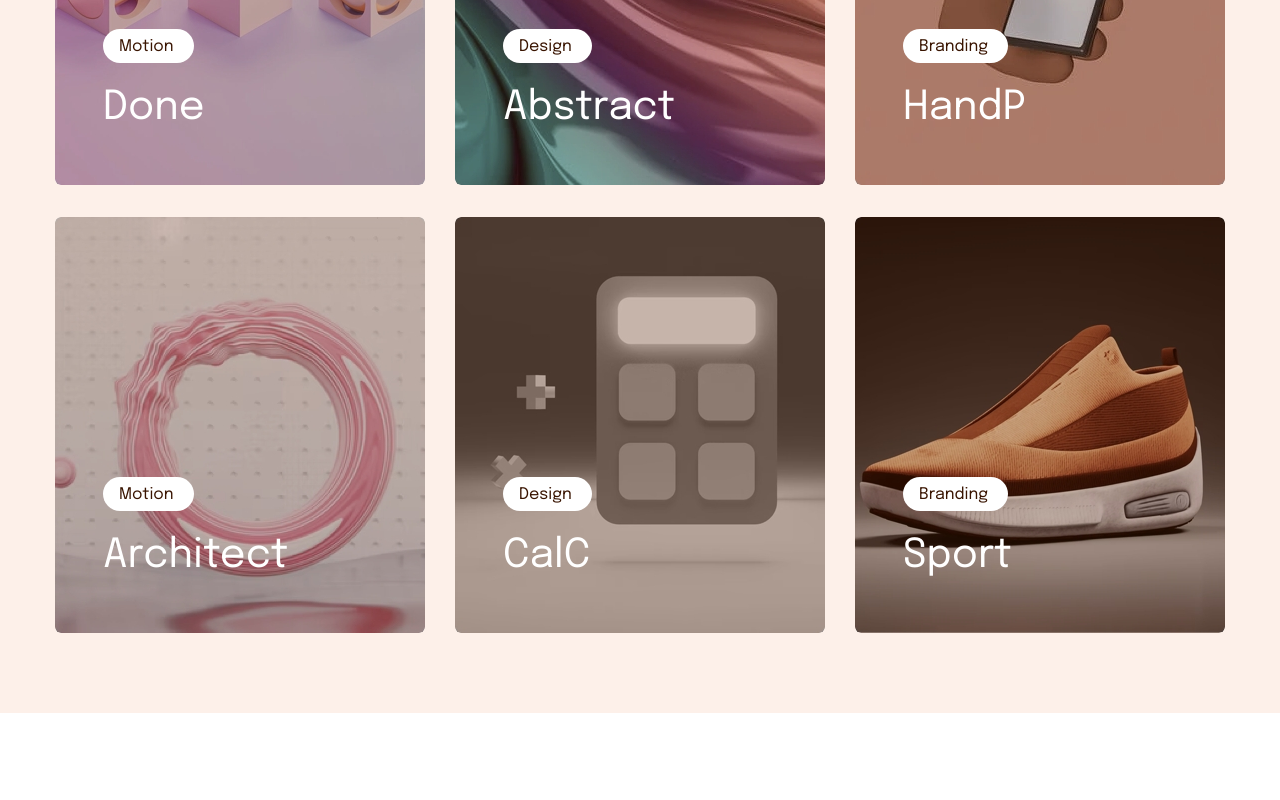
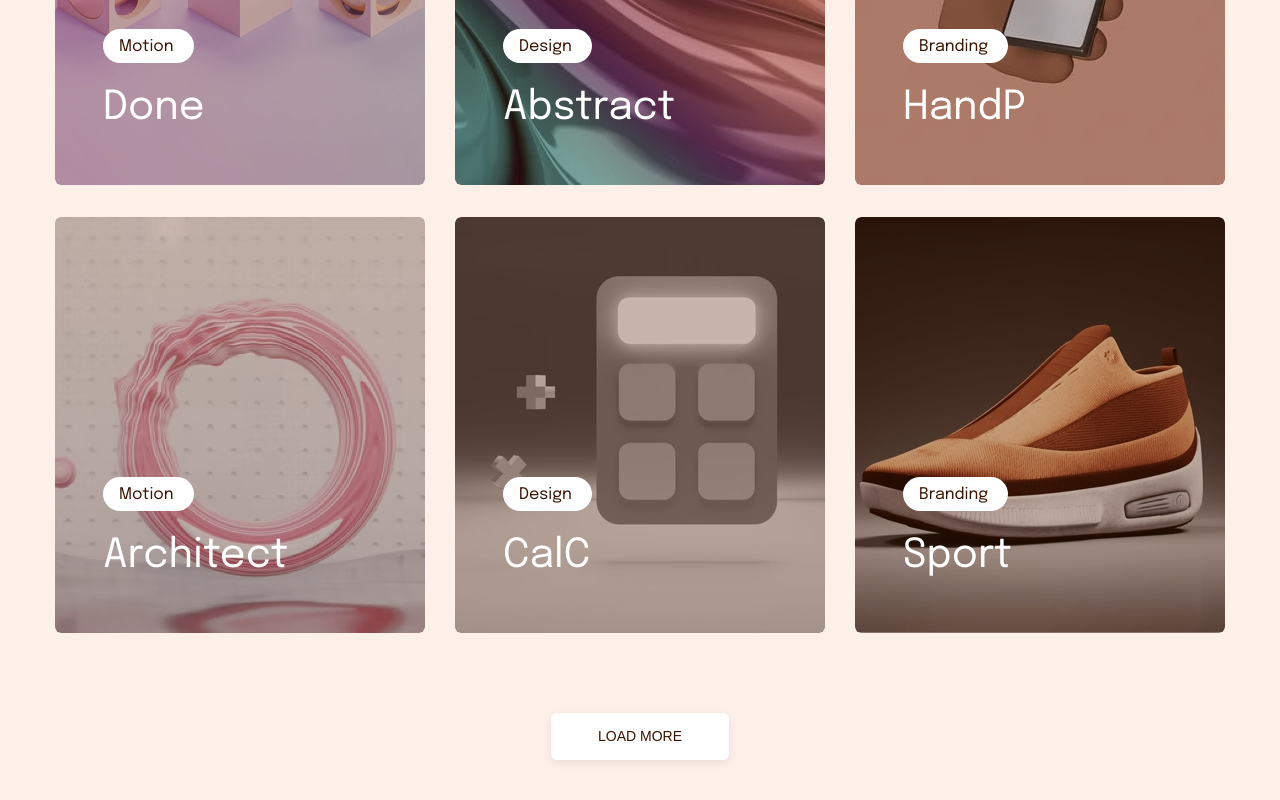
Before and after one commit to Voloshin-Sergei/jupiter_test, a React (Create React App) app: page / in a window 1280 px wide. Shown: the part 1246-2046 px from the top of the page. Before the commit the page ends 1959 px from the top, so only its background shows below. Built offline with nearby package versions, Linux system fonts and the light colour scheme.

Commit message:
feat: added button for Main component

```diff
--- a/src/components/Main/Main.jsx
+++ b/src/components/Main/Main.jsx
@@ -9,6 +9,7 @@ export const Main = () => {
     <main className={styles.main}>
       <Categories categories={data.categories} />
       <CardList categories={data.categories} cards={data.cards} />
+      <button className={styles.main__btn}>load more</button>
     </main>
   );
 };
--- a/src/components/Main/Main.module.css
+++ b/src/components/Main/Main.module.css
@@ -2,5 +2,29 @@
   display: flex;
   flex-direction: column;
   align-items: center;
+  padding-bottom: 184px;
   background-color: #fdf0e9;
 }
+
+.main__btn {
+  padding: 14px 46px 15px;
+  color: #391400;
+  font-weight: 400;
+  font-size: 14px;
+  text-transform: uppercase;
+  background-color: #fff;
+  border: 1px solid #fff;
+  border-radius: 6px;
+  box-shadow: 0 3px 9px rgba(57 20 0 / 8%);
+  cursor: pointer;
+}
+
+.main__btn:hover {
+  border: 1px solid #4fe24a;
+}
+
+@media (max-width: 1039px) {
+  .main {
+    padding-bottom: 224px;
+  }
+}
```
